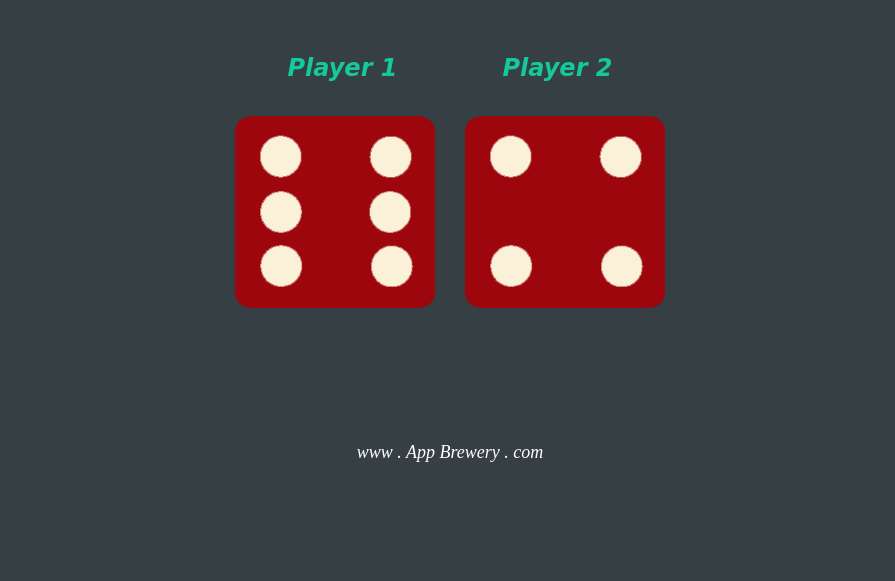
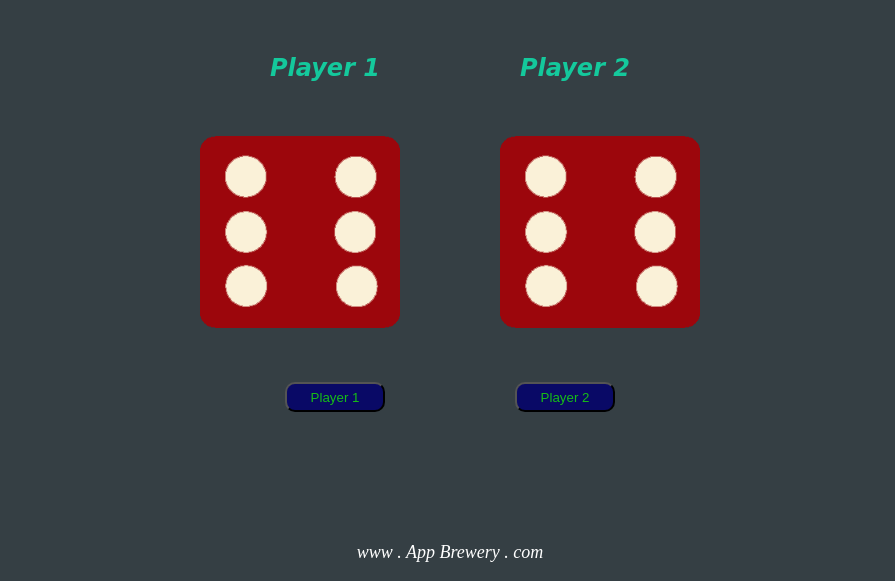
Before and after one commit to JuniorTeixeira01/jogo-dados, a plain HTML site: page index.html in a window 1280 px wide. Shown: the part 219-800 px from the top of the page, without its empty margins (190-1085 px from the left). Drawn offline with Linux system fonts and the light colour scheme.

Commit message:
Adicionado butões para controlar o movimento dos dados

```diff
--- a/index.html
+++ b/index.html
@@ -24,6 +24,10 @@
         <img class="dado-player-1" src="./assets/dice6.png" alt="Dado 1">
         <img class="dado-player-2" src="./assets/dice6.png" alt="Dado 2">
     </section>
+    <section class="container-control">
+        <button class="control">Player 1</button>
+        <button class="control">Player 2</button>
+    </section>
 
 </main>
 
--- a/index.js
+++ b/index.js
@@ -1,3 +1,12 @@
+
+
+
+
+const controls = document.querySelectorAll('.control');
+
+controls.forEach(control =>
+    control.addEventListener('click', () => {
+
         let numAlePlayer1 = Math.floor(Math.random() * 6 + 1);
         let numAlePlayer2 = Math.floor(Math.random() * 6 + 1);
 
@@ -30,3 +39,6 @@ if(numAlePlayer1 > numAlePlayer2){
         }else{
           title.innerHTML = "Draw!";
         }
+
+     })
+ )
--- a/style.css
+++ b/style.css
@@ -33,11 +33,26 @@
 .container-img-dados{
     max-width: 1200px;
     display: flex;
-    gap: 30px;
-    margin-top: 30px;
+    gap: 100px;
+    margin: 50px 0 50px 0;
 }
 .container-img-dados img{
     width: 200px;
+}
+.container-control{
+    max-width: 1200px;
+    display: flex;
+    gap: 130px;
+    margin-top: 30px;
+    justify-content: center;
+    align-items: center;
+}
+.control{
+    width: 100px;
+    height: 30px;
+    background-color: rgb(9, 9, 102);
+    color: rgb(22, 190, 22);
+    border-radius: 10px;
 }
 .container-rodape{
     max-width: 1200px;
```
Lines whose indentation alone changed are shown as unchanged.
